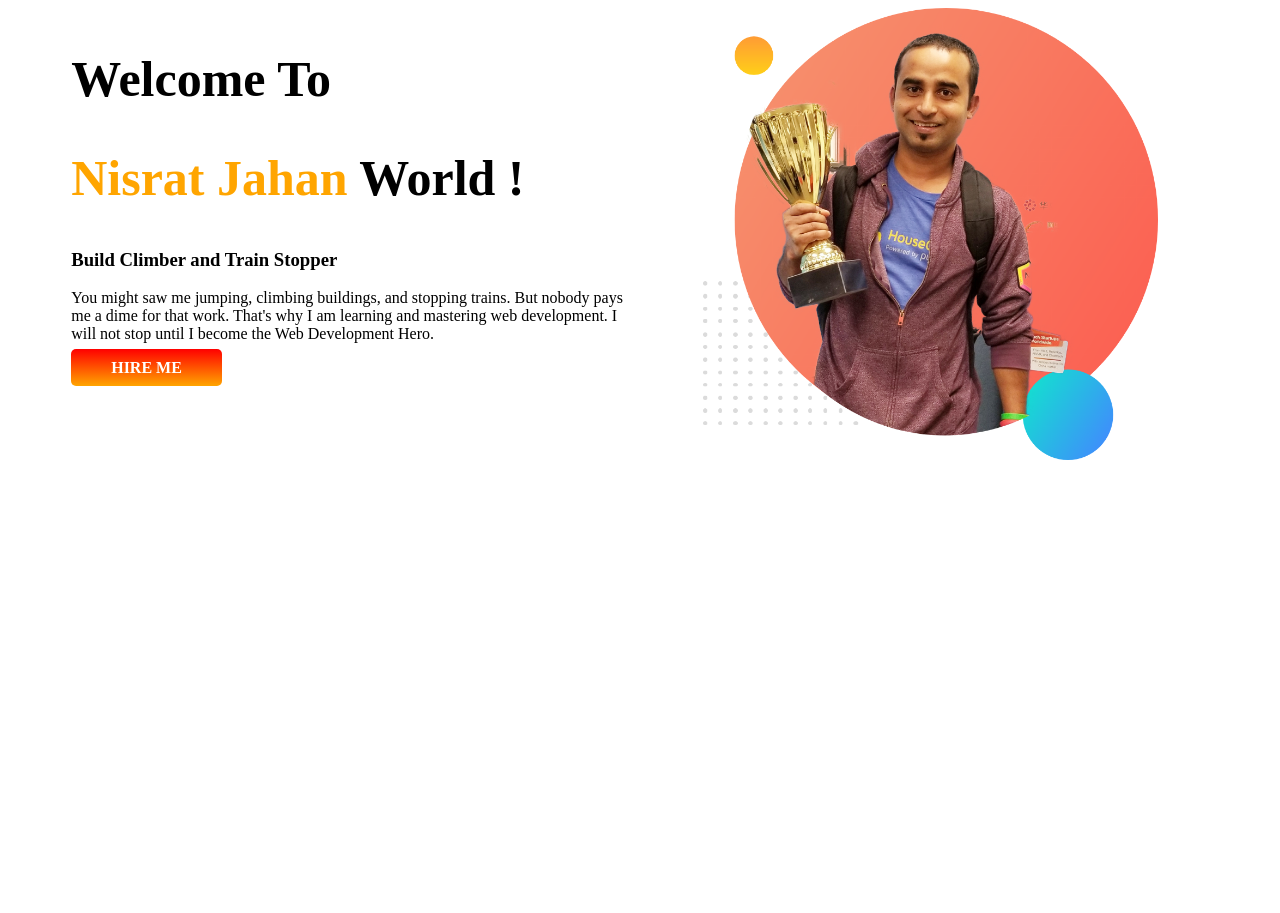
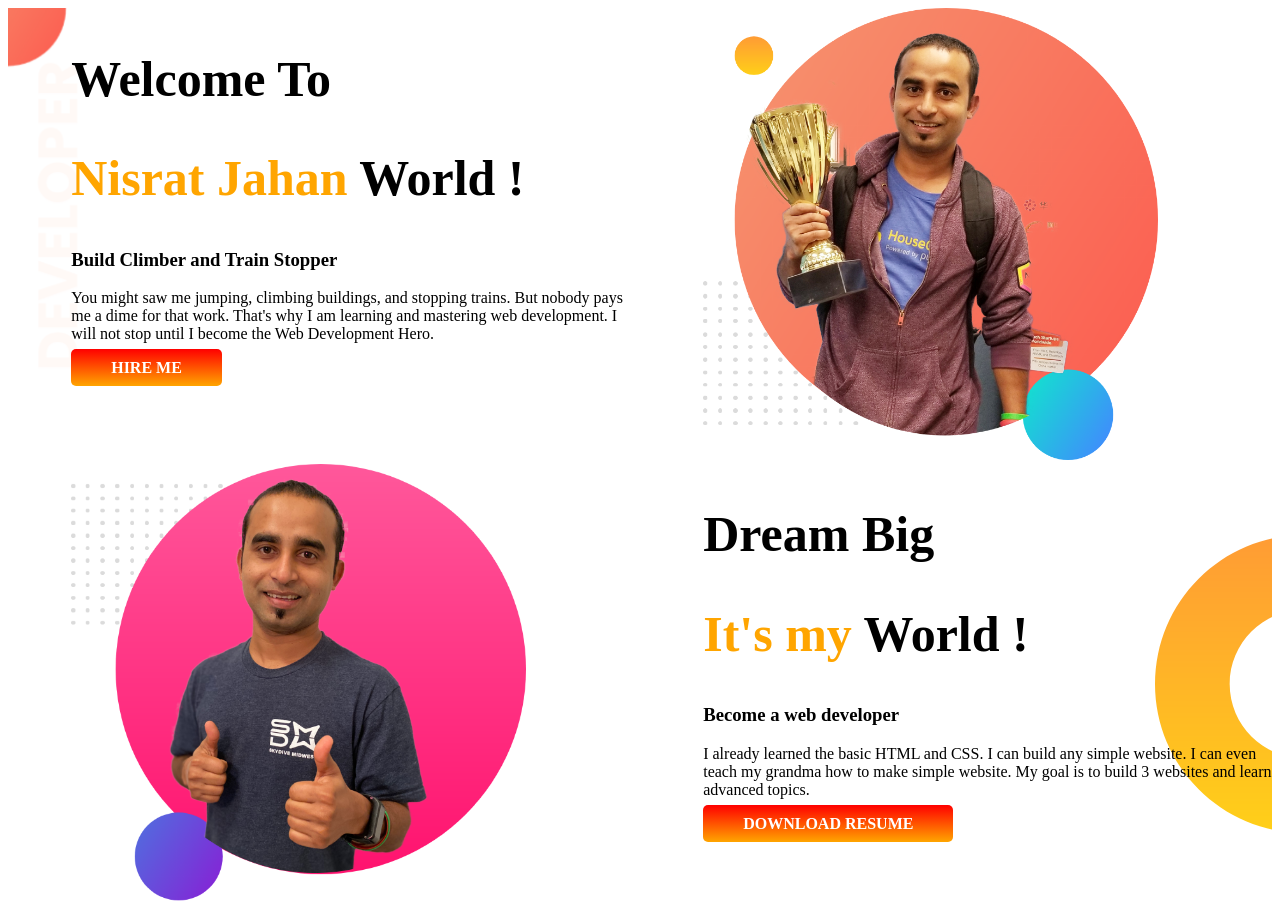
Before and after one commit to nisratjahan/my-4th-repo, a plain HTML site: page index.html in a window 1280 px wide. Before the commit the page ends 800 px from the top, so only its background shows below. Drawn offline with Linux system fonts and the light colour scheme.

Commit message:
2nd added

```diff
--- a/index.css
+++ b/index.css
@@ -19,6 +19,11 @@ section {
     padding-left: 5%;
 }
 
+.top-baner {
+    background-image: url(images/top-banner.png);
+    background-repeat: no-repeat;
+}
+
 .half-width img {
     width: 80%;
 }
@@ -31,3 +36,9 @@ section {
     font-weight: 700;
     border-radius: 5px;
 }
+
+.dream-big {
+    background-image: url(images/dream-bg.png);
+    background-repeat: no-repeat;
+    background-position: right;
+}
--- a/index.html
+++ b/index.html
@@ -13,7 +13,7 @@
 </head>
 
 <body>
-    <section>
+    <section class="top-baner">
         <div class="half-width">
             <h1>Welcome To</h1>
             <h1><span class="orange-color">Nisrat Jahan</span> World !</h1>
@@ -23,11 +23,23 @@
         </div>
         <div class="half-width">
             <img src="images/jhankar.png" alt="">
+        </div>
+
+    </section>
+    <section class="dream-big">
+        <div class="half-width">
+            <img src="images/jhankar2.png" alt="">
+        </div>
+        <div class="half-width">
+            <h1>Dream Big</h1>
+            <h1><span class="orange-color">It's my</span> World !</h1>
+            <h3>Become a web developer</h3>
+            <p>I already learned the basic HTML and CSS. I can build any simple website. I can even teach my grandma how to make simple website. My goal is to build 3 websites and learn advanced topics.</p>
+            <a class="link-button" target="blank" href="https://www.facebook.com/nisrat.jahan.1671">DOWNLOAD RESUME</a>
+
+        </div>
     </section>
 
-    </div>
 
 
-</body>
-
 </html>
```
